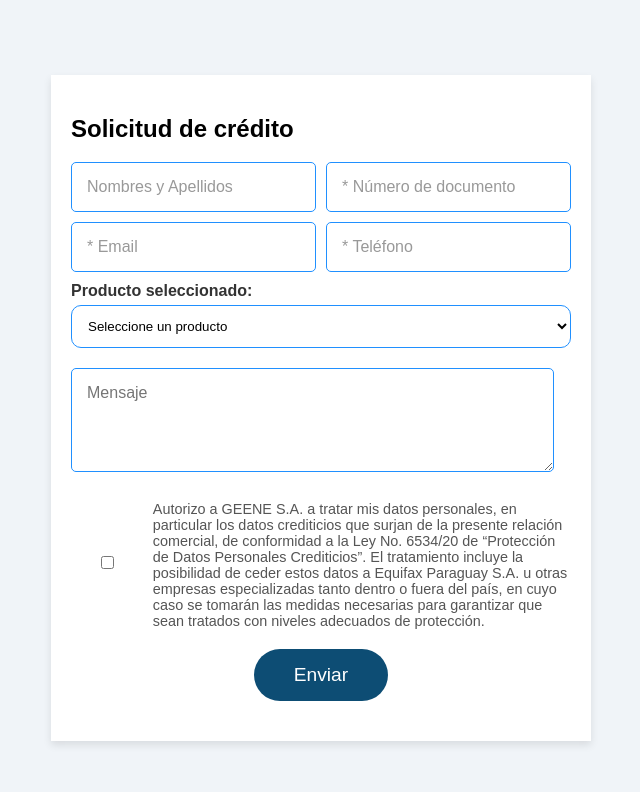
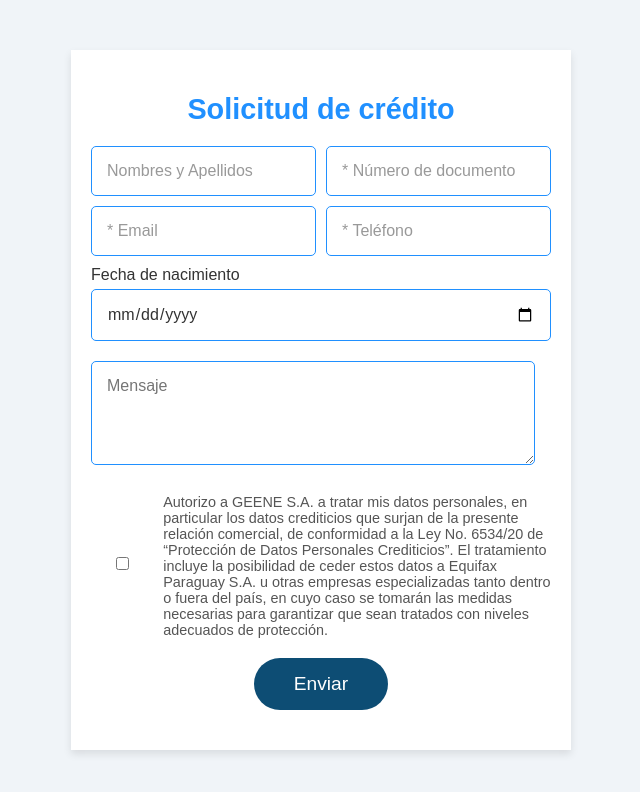
Before and after one commit to dev-GEENE/creditoWeb, a website: page src/index.html in a window 1280 px wide. Shown: the whole page, without its empty margins (319-959 px from the left). Drawn offline with Linux system fonts and the light colour scheme.

Commit message:
Se agrega campo fecha de nacimiento y cambios

```diff
--- a/src/index.html
+++ b/src/index.html
@@ -20,15 +20,9 @@
                 <input type="tel" id="phone" name="phone" placeholder="* Teléfono" required>
             </div>
 
-            <div class="producto">
-                <label for="product">Producto seleccionado:</label>
-                <select id="product" name="product" required>
-                    <option value="">Seleccione un producto</option>
-                    <option value="iPhone 15 Pro Max 256gb Black Titanium E-Sim (MU663LL/A)">iPhone 15 Pro Max 256gb Black Titanium E-Sim (MU663LL/A)</option>
-                    <option value="iPhone 16 Plus 512Gb E-sim">iPhone 16 Plus 512Gb E-sim</option>
-                    <option value="iPhone 14 Pro Max 256gb Deep Purple E-Sim Mq8w3ll/A">iPhone 14 Pro Max 256gb Deep Purple E-Sim Mq8w3ll/A</option>
-                    <option value="iPhone 13 Pro Max 256gb Prog Apple">iPhone 13 Pro Max 256gb Prog Apple</option>
-                </select>
+            <div class="fecha_nacimiento">
+                <label for="fecha_nacimiento">Fecha de nacimiento</label>
+                <input type="date">
             </div>
 
             <div class="message">
--- a/src/styles.css
+++ b/src/styles.css
@@ -5,7 +5,7 @@ body {
     justify-content: center;
     align-items: center;
     height: 100vh;
-    margin: 10;
+    margin: 0;
     font-family: "Arial", sans-serif;
     background-color: #f0f4f8;
 }
@@ -17,10 +17,10 @@ body {
     width: 40%;
     max-width: 500px;
     margin: 20px;
+    box-sizing: border-box;
 }
 
-
-.form-container h3 {
+.form-container h2 {
     text-align: center;
     color: #2090ff;
     font-size: 1.8em;
@@ -32,15 +32,15 @@ body {
 .email-phone {
     display: flex;
     gap: 10px;
-    width:100%;
+    width: 100%;
 }
 
-.email-phone input, .input-name-company input {
+.email-phone input, .input-name-company input, .fecha_nacimiento input {
     width: 100%;
     border: 1px solid #2090ff;
     padding: 15px;
     font-size: 1rem;
-    background-color:white;
+    background-color: white;
     color: #333;
 }
 
@@ -61,7 +61,7 @@ input::placeholder {
 .checkbox {
     display: flex;
     align-items: center;
-    gap:10px;
+    gap: 10px;
     margin-top: 15px;
 }
 
@@ -72,7 +72,7 @@ input::placeholder {
 .p-ckeck {
     margin: 0;
     font-size: 0.9rem;
-    color:#555;
+    color: #555;
 }
 
 input,
@@ -105,28 +105,23 @@ input[type="submit"]:hover {
     background-color: #003f7f;
 }
 
-
-.producto {
+.fecha_nacimiento {
     display: flex;
     flex-direction: column;
     gap: 5px;
-    margin-bottom: 20px;
+    margin-bottom: 10px;
 }
 
-.producto label {
-    font-weight: bold;
+.fecha_nacimiento input {
+    border: 1px solid #2090ff; /* Misma línea de borde */
+    padding: 15px; /* Mismo padding */
     font-size: 1rem;
+    background-color: white;
     color: #333;
 }
 
-.producto select {
-    width: 100%;
-    padding: 12px;
-    border-radius: 10px;
-    border: 1px, solid #2090ff;
-    background-color: white;
-    font-family: "Arial" sans-serif;
-
+.fecha_nacimiento label {
+    color: #333;
 }
 
 @media (max-width: 768px) {
@@ -142,7 +137,7 @@ input[type="submit"]:hover {
         width: 100%;
     }
 
-    .producto label, .producto select {
+    .fecha_nacimiento label {
         width: 100%;
     }
 }
```
